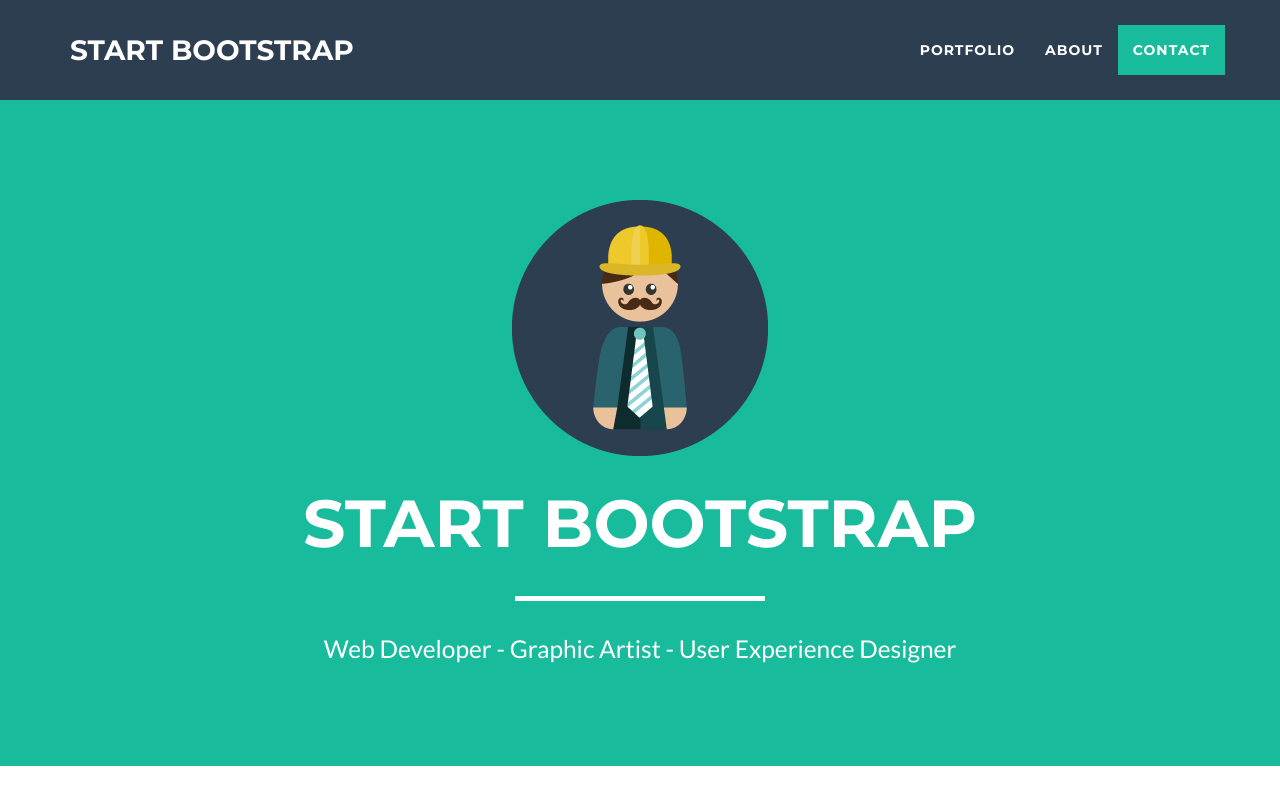
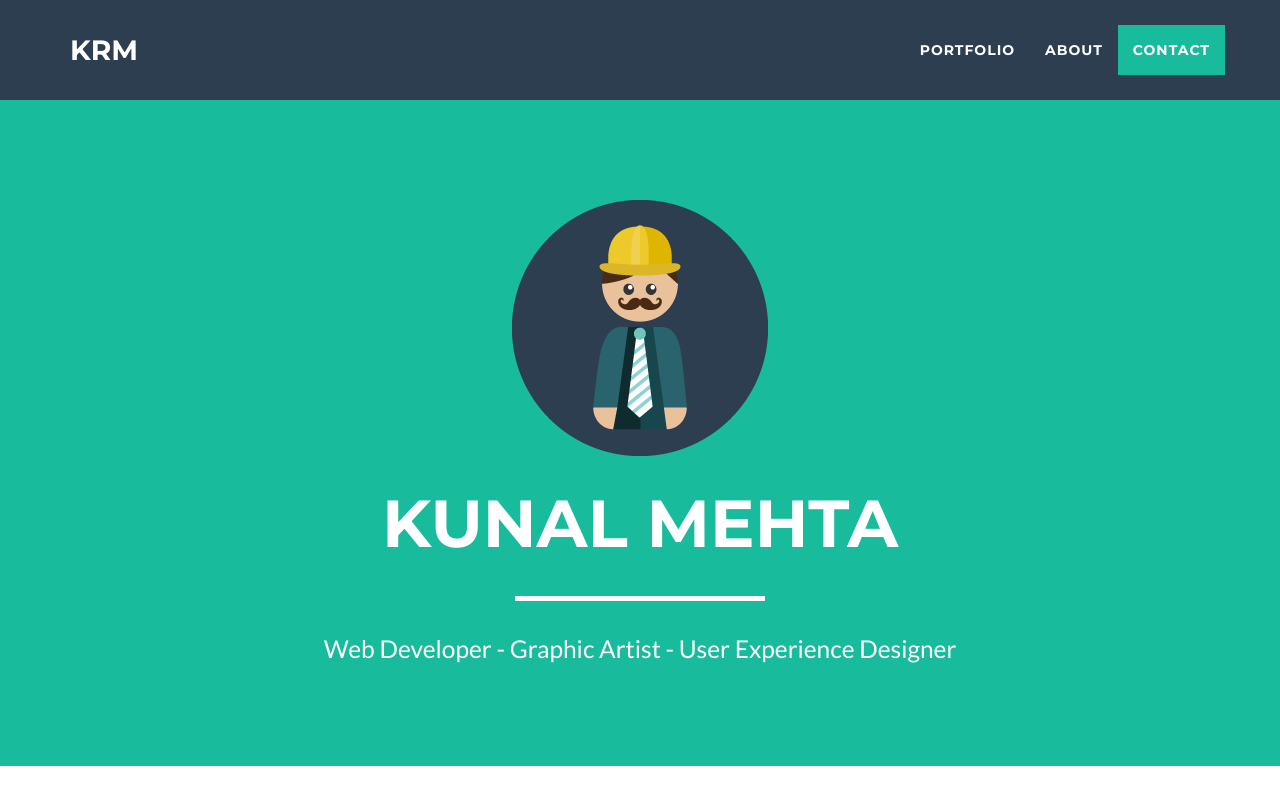
Before and after one commit to KunalMehta2804/myNewPortfolio, a website: page index.html in a window 1280 px wide. Shown: the top 800 px of the page. Drawn offline with nearby package versions, Linux system fonts and the light colour scheme.

Commit message:
Update index.html

```diff
--- a/index.html
+++ b/index.html
@@ -41,7 +41,7 @@
                 <button type="button" class="navbar-toggle" data-toggle="collapse" data-target="#bs-example-navbar-collapse-1">
                     <span class="sr-only">Toggle navigation</span> Menu <i class="fa fa-bars"></i>
                 </button>
-                <a class="navbar-brand" href="#page-top">Start Bootstrap</a>
+                <a class="navbar-brand" href="#page-top">KRM</a>
             </div>
 
             <!-- Collect the nav links, forms, and other content for toggling -->
@@ -73,7 +73,7 @@
                 <div class="col-lg-12">
                     <img class="img-responsive" src="img/profile.png" alt="">
                     <div class="intro-text">
-                        <span class="name">Start Bootstrap</span>
+                        <span class="name">KUNAL MEHTA</span>
                         <hr class="star-light">
                         <span class="skills">Web Developer - Graphic Artist - User Experience Designer</span>
                     </div>
```
